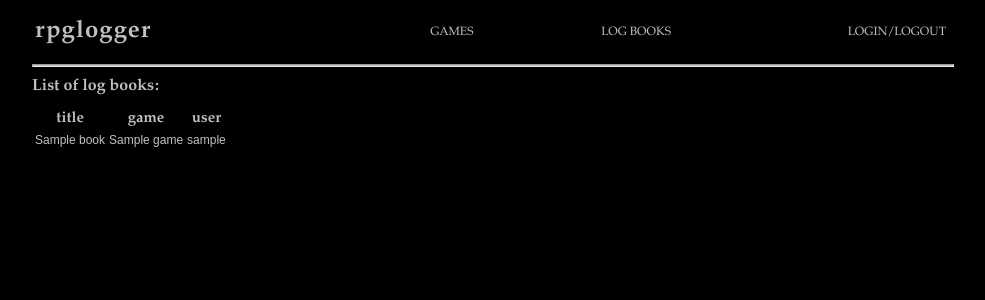
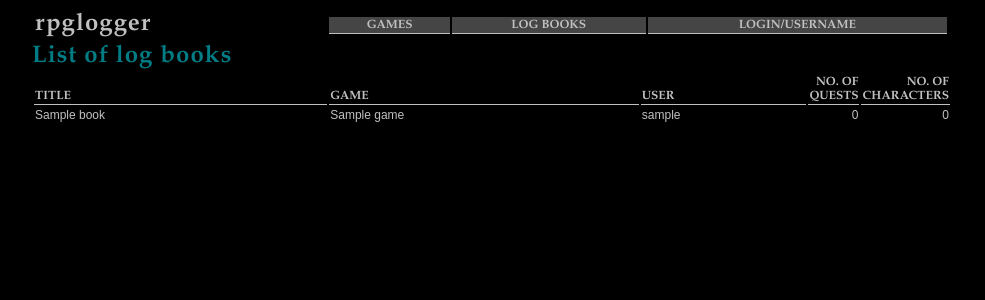
Before and after one commit to jefflunt/rpglogger, a Rails app: page /log_books in a window 1280 px wide. Shown: the top 300 px of the page, without its empty margins (148-1133 px from the left). Run offline with Rails 7, Linux system fonts and the light colour scheme; tables that the repository leaves empty hold one stand-in row (values such as "Sample post"); lists and menus that the app fills with data are empty; style sheets or scripts are compiled from the project's sources; parts of the project's set-up code (start-up, migrations or seed data) failed here and were passed over; some libraries are stand-ins or nearby versions.

Commit message:
Closes #8 - the LogBooks index page has been designed.
I also made several changes to the .CSS structure to remove redundancy, and centralize the formatting of tables, in particular.

```diff
--- a/app/assets/stylesheets/sass/_globals.sass
+++ b/app/assets/stylesheets/sass/_globals.sass
@@ -2,10 +2,12 @@
 
 $main-gray: #c0c0c0
 $main-white: #fff
-$main-blue-gray: #4c5c5d
+$main-blue-gray: #007c84
+$main-dark-gray: #454545
 
 /* fonts */
 
+$site-title: "Lucida Blackletter", Garamond, "Times New Roman", Times, serif
 $serif: Garamond, "Times New Roman", Times, serif
 $sans: Arial, Helvetica, sans-serif
 
@@ -15,3 +17,26 @@ $typical-text-size: 12px
 $h2-size: 15px
 $h1-size: 20px
 $big-titles-size: 24px
+
+.right
+  text-align: right
+.left
+  text-align: left
+.center
+  text-align: center
+.min-width
+  width: 1%
+.max-width
+  width: 100%
+
+.column-integer
+  text-align: right
+  width: 1%
+.column-string
+  text-align: left
+.column-text
+  text-align: left
+
+.cell-back-coloring
+  td, th
+    background-color: $main-dark-gray
--- a/app/assets/stylesheets/sass/_log_book.sass
+++ b/app/assets/stylesheets/sass/_log_book.sass
@@ -10,7 +10,6 @@
     &:hover
       color: $main-blue-gray
 
-
 #details-div
   table
     width: 95%
@@ -20,22 +19,13 @@
 #log_book_nav
   a
     color: $main-gray
-    line-height: 30px
     font:
+      family: $serif
       size: $typical-text-size
     text-transform: uppercase
     text-decoration: none
     &:hover
       color: $main-blue-gray
-      text-decoration: overline
-
-#section-title
-  h1
-    color: $main-blue-gray
-    font:
-      size: $big-titles-size
-      weight: bold
-    letter-spacing: 1px
 
 #section-filter
   table
@@ -47,28 +37,3 @@
     size: $typical-text-size
 
 #section-detail
-  table
-    width: 90%
-  th
-    border-bottom: $main-gray solid thin
-    font:
-      family: $serif
-      size: $typical-text-size
-    text-transform: uppercase
-  .detail-integer
-    text-align: right
-  .detail-string
-    text-align: left
-  .detail-text
-    text-align: left
-
-  td
-    font:
-      family: $sans
-      size: $typical-text-size
-    .detail-integer
-      text-align: right
-    .detail-string
-      text-align: left
-    .detail-text
-      text-align: left
--- a/app/assets/stylesheets/sass/_main.sass
+++ b/app/assets/stylesheets/sass/_main.sass
@@ -1,4 +1,50 @@
 @import 'globals'
+
+.site-title
+  text-transform: lowercase
+  text-align: left
+  border-bottom: none
+
+.page-title
+  color: $main-blue-gray
+  font:
+    size: $big-titles-size
+    weight: bold
+  letter-spacing: 1px
+
+.compact
+  table
+    width: 100%
+  th
+    vertical-align: bottom
+    border-bottom: $main-gray solid thin
+    font:
+      family: $serif
+      size: $typical-text-size
+    text-transform: uppercase
+    .detail-integer
+      text-align: right
+    .detail-string
+      text-align: left
+    .detail-text
+      text-align: left
+
+  td
+    font:
+      family: $sans
+      size: $typical-text-size
+    .detail-integer
+      text-align: right
+    .detail-string
+      text-align: left
+    .detail-text
+      text-align: left
+
+a
+  color: $main-gray
+  text-decoration: none
+  &:hover
+    color: $main-blue-gray
 
 hr
   color: $main-gray
--- a/app/assets/stylesheets/sass/_site_nav.sass
+++ b/app/assets/stylesheets/sass/_site_nav.sass
@@ -1,22 +1,12 @@
 @import 'globals'
 
-#site_nav
-  line-height: 10px
-  a
-    color: $main-gray
-    text-decoration: none
-    &:hover
-      color: $main-blue-gray
-  h1
-    color: $main-gray
-    font:
-      family: "Lucida Blackletter", Garamond, "Times New Roman", Times, serif
-      size: $big-titles-size
-    letter-spacing: 1px
-  h2
-    font:
-      size: $typical-text-size
-      weight: 400
-    text-transform: uppercase
+.site-title
+  color: $main-gray
+  font:
+    family: "Lucida Blackletter", Garamond, "Times New Roman", Times, serif
+    size: $big-titles-size
+  letter-spacing: 1px
+
+#site-nav
   table
     width: 100%
--- a/app/models/game.rb
+++ b/app/models/game.rb
@@ -1,3 +1,7 @@
 class Game < ActiveRecord::Base
   has_many :log_books
+
+  def characters
+    log_books.collect{|lb| lb.world_objects.characters}
+  end
 end
--- a/app/views/log_books/index.haml
+++ b/app/views/log_books/index.haml
@@ -1,12 +1,17 @@
-#log-book-index
-  %h1="List of log books:"
+#log-book-index{:class=>'compact left'}
+  .page-title
+    ='List of log books'
   %table
     %tr
-      %th='title'
-      %th='game'
-      %th='user'
+      %th{:class=>'column-string'}='title'
+      %th{:class=>'column-string'}='game'
+      %th{:class=>'column-string'}='user'
+      %th{:class=>'column-integer'}='no. of quests'
+      %th{:class=>'column-integer', :width=>'50px'}='no. of characters'
     - @log_books.each do |log_book|
       %tr
-        %td=link_to log_book.title, log_book
-        %td=link_to log_book.game.name, log_book.game
-        %td=link_to log_book.user.login, log_book.user
+        %td{:class=>'column-string'}=link_to log_book.title, log_book
+        %td{:class=>'column-string'}=link_to log_book.game.name, log_book.game
+        %td{:class=>'column-string'}=link_to log_book.user.login, log_book.user
+        %td{:class=>'column-integer'}=link_to log_book.world_objects.quests.count, log_book_path(log_book) + '?section=quests'
+        %td{:class=>'column-integer'}=link_to log_book.world_objects.characters.count, log_book_path(log_book) + '?section=characters'
--- a/app/views/partials/_log_book_nav.haml
+++ b/app/views/partials/_log_book_nav.haml
@@ -1,6 +1,5 @@
-#log_book_nav
+#log_book_nav{:class=>'compact'}
   %table
     %tr
       -@log_book.sections.each do |s|
-        %td=link_to s.name, "/log_books/#{@log_book.id}?section=#{s.name}"
-  %hr
+        %th=link_to s.name, "/log_books/#{@log_book.id}?section=#{s.name}"
--- a/app/views/partials/_section_title.haml
+++ b/app/views/partials/_section_title.haml
@@ -1,2 +1,2 @@
-#section-title
-  %h1=@section.name.titleize
+.page-title
+  =@section.name.titleize
--- a/app/views/partials/_site_nav.haml
+++ b/app/views/partials/_site_nav.haml
@@ -1,15 +1,11 @@
 #site_nav
-  %table
+  %table{:class=>'max-width'}
     %tr
-      %td
-        %h1{:class => "site-title"}=link_to "rpglogger", root_path
-      %td
-        %table
-          %tr
-            %td{:align=>"right"}
-              %h2=link_to 'games', games_path
-            %td{:align=>"right"}
-              %h2=link_to 'log books', log_books_path
-            %td{:align=>"right"}
-              %h2='login/logout'
-  %hr
+      %th{:class=>'site-title'}=link_to 'rpglogger', root_path
+      %th
+        #site-links{:class => 'compact center cell-back-coloring'}
+          %table
+            %tr
+              %th=link_to 'games', games_path
+              %th=link_to 'log books', log_books_path
+              %th='login/username'
```
Also changed, not shown: app/models/world_object.rb (+8 -0 lines), app/views/games/index.haml (+11 -0 lines), app/views/partials/_section_detail.haml (+6 -4 lines), lib/tasks/populate.rake.
